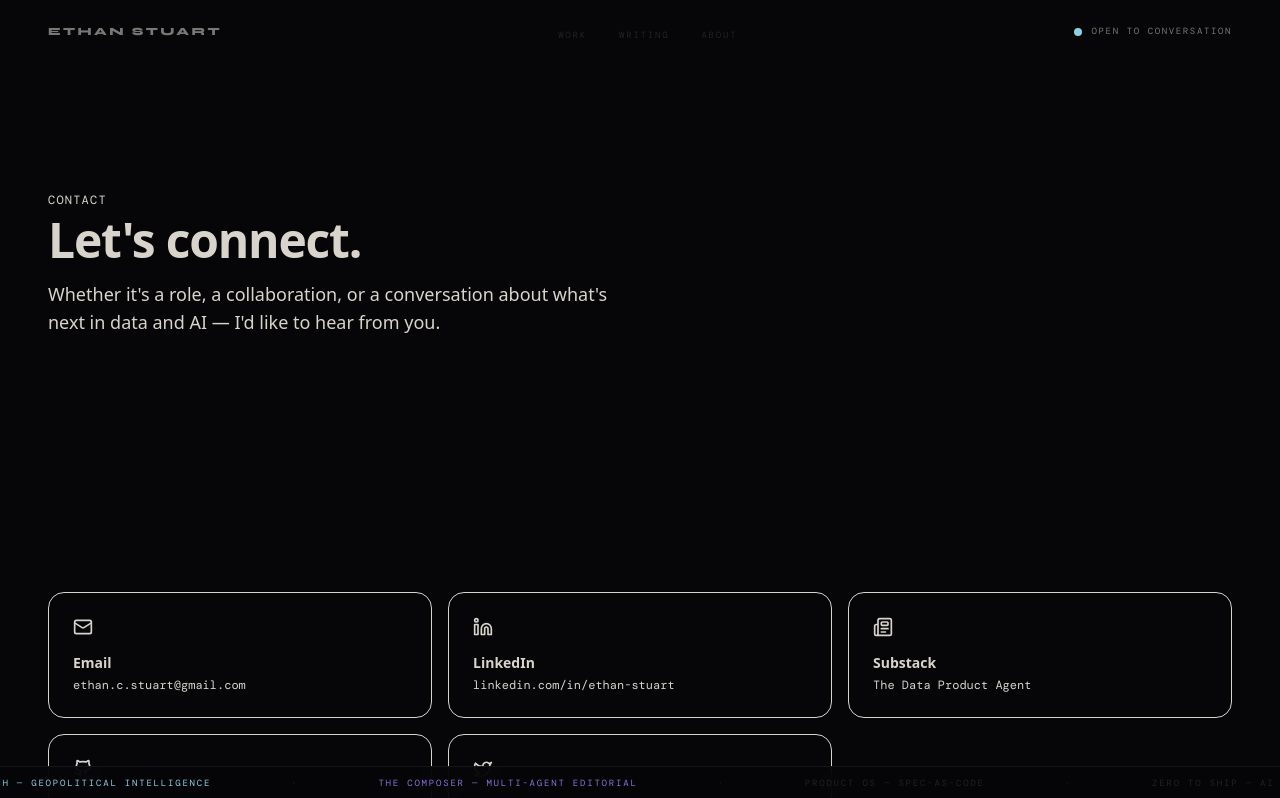
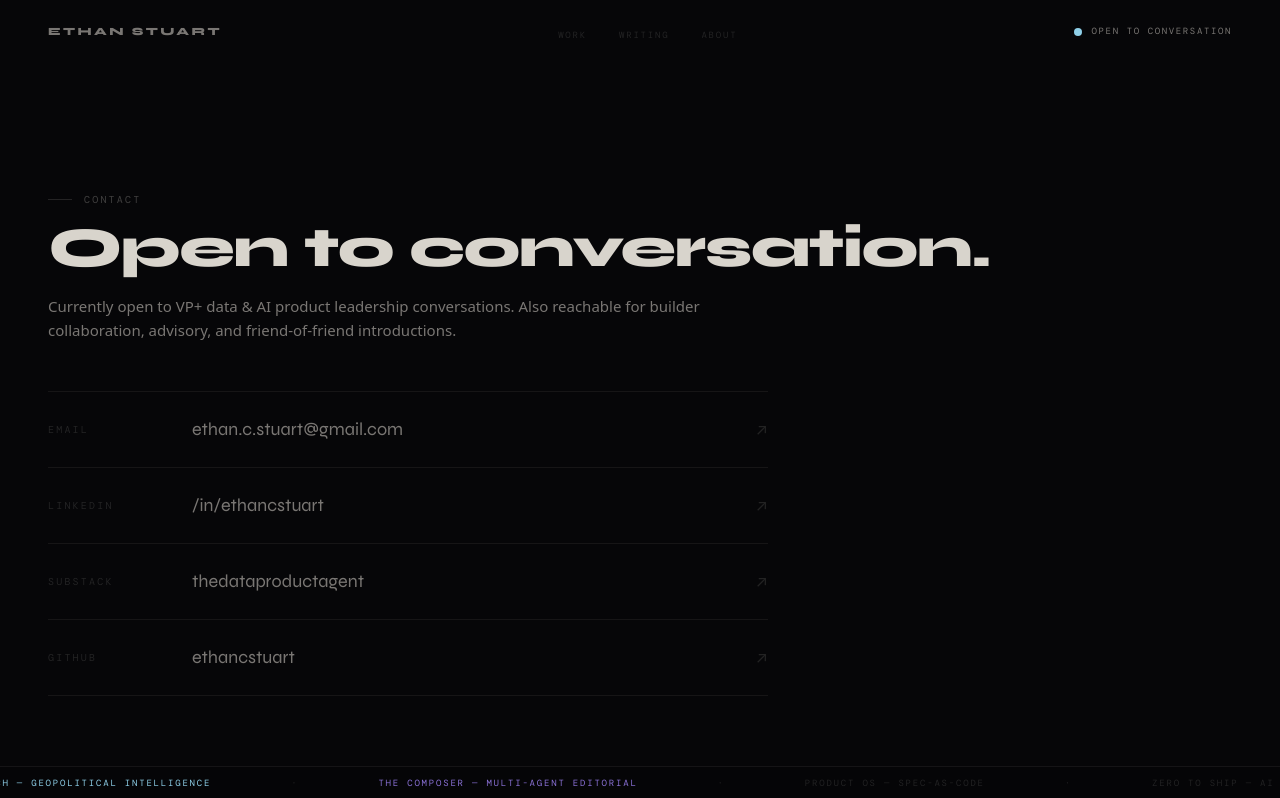
Before and after one commit to ethancstuart/Public-Brand-Website-Claude, a Next.js app: page /contact in a window 1280 px wide. Shown: the top 798 px of the page. Built offline with nearby package versions, Linux system fonts and the light colour scheme.

Commit message:
feat(redesign-v2): restyle Contact page — open to conversation row list

```diff
--- a/src/app/contact/page.tsx
+++ b/src/app/contact/page.tsx
@@ -1,89 +1,45 @@
-import type { Metadata } from "next";
 import { Section } from "@/components/section";
-import { siteConfig } from "@/lib/constants";
-import { Linkedin, Github, Mail, Newspaper, Twitter } from "lucide-react";
 
-export const metadata: Metadata = {
-  title: "Contact",
-  description: "Get in touch with Ethan Stuart.",
+const CHANNELS = [
+  { label: "Email",     href: "mailto:ethan.c.stuart@gmail.com", value: "ethan.c.stuart@gmail.com" },
+  { label: "LinkedIn",  href: "https://www.linkedin.com/in/ethancstuart", value: "/in/ethancstuart" },
+  { label: "Substack",  href: "https://thedataproductagent.substack.com", value: "thedataproductagent" },
+  { label: "GitHub",    href: "https://github.com/ethancstuart", value: "ethancstuart" },
+];
+
+export const metadata = {
+  title: "Contact — Ethan Stuart",
 };
-
-const links = [
-  {
-    label: "Email",
-    href: `mailto:${siteConfig.links.email}`,
-    description: "ethan.c.stuart@gmail.com",
-    icon: Mail,
-    external: false,
-  },
-  {
-    label: "LinkedIn",
-    href: siteConfig.links.linkedin,
-    description: "linkedin.com/in/ethan-stuart",
-    icon: Linkedin,
-    external: true,
-  },
-  {
-    label: "Substack",
-    href: siteConfig.links.substack,
-    description: "The Data Product Agent",
-    icon: Newspaper,
-    external: true,
-  },
-  {
-    label: "GitHub",
-    href: siteConfig.links.github,
-    description: "github.com/ethancstuart",
-    icon: Github,
-    external: true,
-  },
-  {
-    label: "X / Twitter",
-    href: siteConfig.links.twitter,
-    description: "x.com/ethancstuart",
-    icon: Twitter,
-    external: true,
-  },
-];
 
 export default function ContactPage() {
   return (
-    <>
-      <Section className="pt-24 pb-16">
-        <p className="mb-2 font-mono text-xs tracking-widest text-accent uppercase">
-          Contact
-        </p>
-        <h1 className="mb-4 text-4xl font-bold tracking-tight sm:text-5xl">
-          Let&apos;s connect.
-        </h1>
-        <p className="max-w-xl text-lg text-muted-foreground">
-          Whether it&apos;s a role, a collaboration, or a conversation about
-          what&apos;s next in data and AI — I&apos;d like to hear from you.
-        </p>
-      </Section>
-
-      <Section className="pb-24">
-        <div className="grid gap-4 sm:grid-cols-2 lg:grid-cols-3">
-          {links.map((link) => {
-            const Icon = link.icon;
-            return (
-              <a
-                key={link.label}
-                href={link.href}
-                target={link.external ? "_blank" : undefined}
-                rel={link.external ? "noopener noreferrer" : undefined}
-                className="group rounded-2xl border border-border bg-card p-6 transition-all duration-300 hover:border-accent/30 hover:shadow-lg hover:shadow-accent/5"
-              >
-                <Icon className="mb-4 h-5 w-5 text-muted-foreground transition-colors group-hover:text-accent" />
-                <h3 className="mb-1 text-sm font-semibold">{link.label}</h3>
-                <p className="font-mono text-xs text-muted-foreground">
-                  {link.description}
-                </p>
-              </a>
-            );
-          })}
-        </div>
-      </Section>
-    </>
+    <Section
+      label="CONTACT"
+      title="Open to conversation."
+      description="Currently open to VP+ data & AI product leadership conversations. Also reachable for builder collaboration, advisory, and friend-of-friend introductions."
+    >
+      <ul className="border-t border-[var(--color-rule)] max-w-[720px]">
+        {CHANNELS.map((c) => (
+          <li key={c.label} className="border-b border-[var(--color-rule)] group">
+            <a
+              href={c.href}
+              target={c.href.startsWith("http") ? "_blank" : undefined}
+              rel="noopener noreferrer"
+              className="grid grid-cols-[120px_1fr_24px] items-center gap-6 py-6 transition-[padding] duration-200 group-hover:pl-4"
+            >
+              <div className="font-[family-name:var(--font-dm-mono)] text-[10px] tracking-[0.22em] uppercase text-[var(--color-paper-low)]">
+                {c.label}
+              </div>
+              <div className="font-[family-name:var(--font-syne)] text-[18px] text-[var(--color-paper-mid)] group-hover:text-[var(--color-arctic)] transition-colors">
+                {c.value}
+              </div>
+              <div className="text-[var(--color-paper-low)] group-hover:text-[var(--color-arctic)] text-right">
+                ↗
+              </div>
+            </a>
+          </li>
+        ))}
+      </ul>
+    </Section>
   );
 }
```
